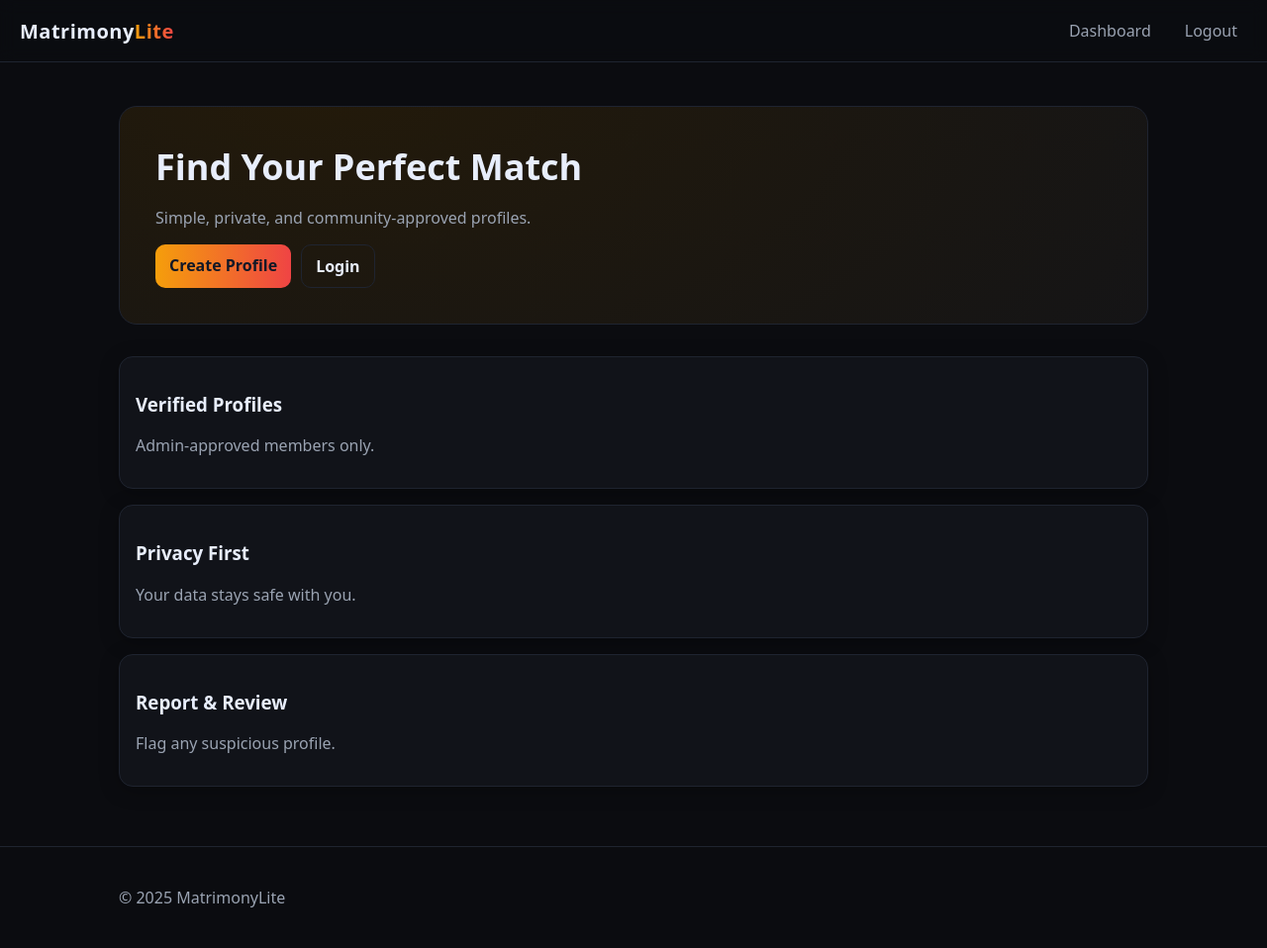
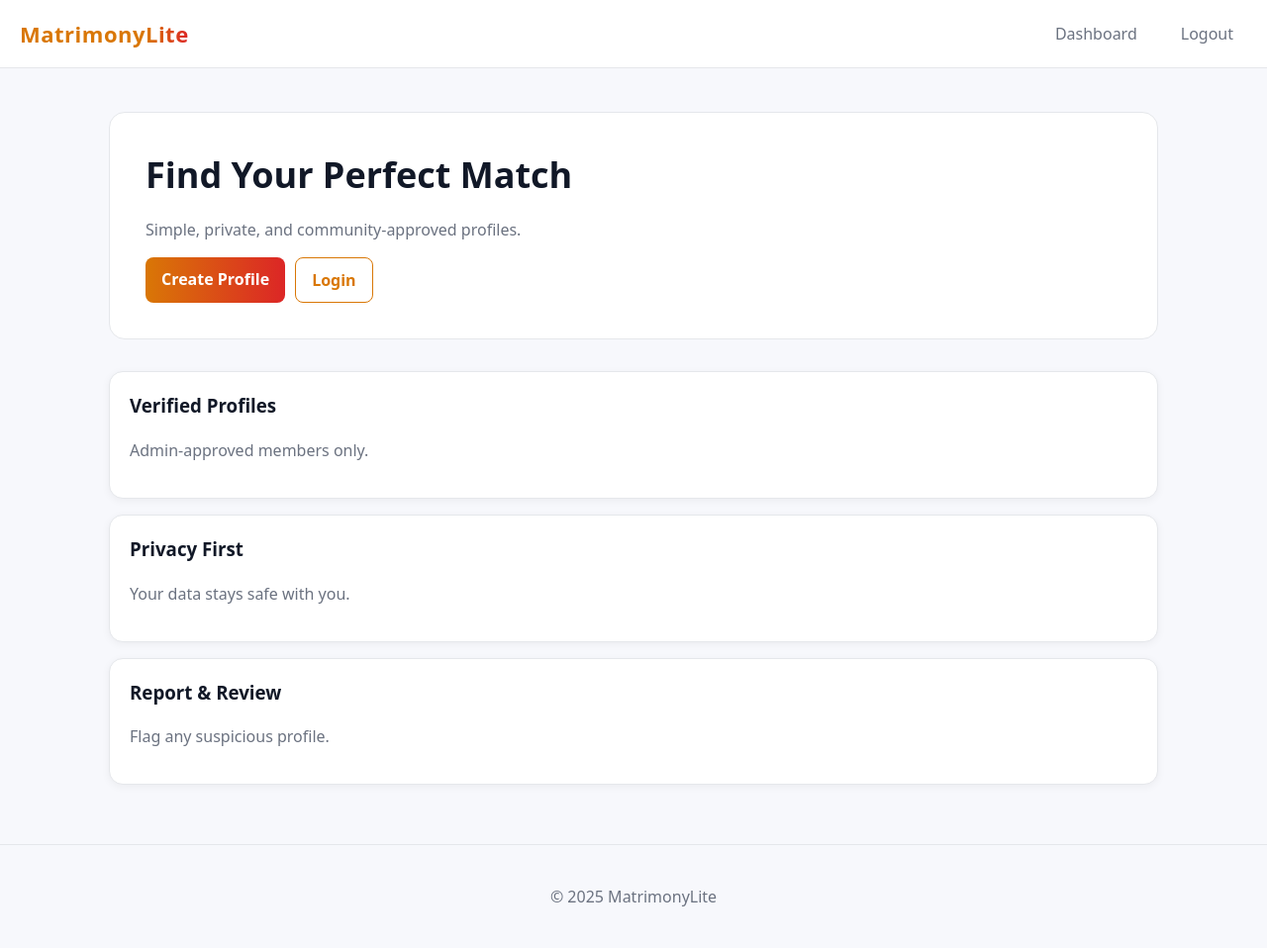
Before and after one commit to Amit1886/matrimony-app, a Flask app: template templates/index.html in a window 1280 px wide. Shown: the whole page at 99% size. Run offline with Flask 3, Linux system fonts and the light colour scheme; the template is opened without the code that fills it, so the values that code supplies are empty; the visitor is signed in with stand-in values (Sample User, id 1).

Commit message:
Update style.css

```diff
--- a/static/style.css
+++ b/static/style.css
@@ -1,32 +1,188 @@
-:root{--bg:#0b0c10;--panel:#111319;--muted:#9aa3b2;--text:#e8eefc;--brand:#f59e0b;--brand2:#ef4444;--line:#1f2430}
-*{box-sizing:border-box}html,body{margin:0;padding:0}
-body{font-family:system-ui,-apple-system,Segoe UI,Roboto,Ubuntu,Arial;background:var(--bg);color:var(--text)}
-.container{max-width:1080px;margin:0 auto;padding:20px}
-.site-header{display:flex;align-items:center;justify-content:space-between;padding:12px 20px;border-bottom:1px solid var(--line);position:sticky;top:0;background:rgba(11,12,16,.75);backdrop-filter:blur(8px);z-index:10}
-.brand{font-weight:800;font-size:20px;letter-spacing:.5px;color:var(--text);text-decoration:none}
-.brand span{background:linear-gradient(90deg,var(--brand),var(--brand2));-webkit-background-clip:text;background-clip:text;color:transparent}
-.nav{display:flex;gap:14px;align-items:center}
-.nav a{color:var(--muted);text-decoration:none;padding:8px 10px;border-radius:10px}
-.nav a:hover{color:var(--text);background:var(--panel)}
-.hero{margin-top:24px;border:1px solid var(--line);background:radial-gradient(1200px 600px at 20% -10%, #231a0a, transparent),var(--panel);
-padding:36px;border-radius:18px}
-.hero h1{font-size:36px;margin:0 0 6px}
-.hero .actions{display:flex;gap:10px;margin-top:14px}
-.grid{display:grid;gap:16px}
-.grid.two{grid-template-columns:repeat(2,minmax(0,1fr))}
-@media (max-width:720px){.grid.two{grid-template-columns:1fr}}
-.card{background:var(--panel);border:1px solid var(--line);padding:16px;border-radius:14px;box-shadow:0 4px 20px rgba(0,0,0,.25)}
-.cards .card h3{margin-top:0}
-.form{display:grid;gap:12px;max-width:700px}
-.form input,.form select,.form textarea{width:100%;padding:10px;border-radius:10px;border:1px solid var(--line);background:#0f121a;color:var(--text)}
-.btn{display:inline-block;background:linear-gradient(90deg,var(--brand),var(--brand2));color:#111827;border:none;padding:10px 14px;border-radius:10px;text-decoration:none;font-weight:700;cursor:pointer}
-.btn:hover{opacity:.95}
-.btn-outline{background:transparent;color:var(--text);border:1px solid var(--line)}
-.w-full{width:100%}
-.mt-8{margin-top:8px}.mt-16{margin-top:16px}.mt-32{margin-top:32px}
-.muted{color:var(--muted)}
-.flash{list-style:none;padding:10px;border:1px solid #f59e0b33;background:#1a1306;color:#fbbf24;border-radius:10px}
-.table{width:100%;border-collapse:collapse}
-.table th,.table td{border:1px solid var(--line);padding:10px}
-.table th{background:#0f121a}
-.site-footer{border-top:1px solid var(--line);padding:20px 0;margin-top:40px;color:var(--muted)}
+:root {
+  --bg: #f7f8fc;
+  --panel: #ffffff;
+  --muted: #6b7280;
+  --text: #111827;
+  --brand: #d97706;
+  --brand2: #dc2626;
+  --line: #e5e7eb;
+}
+
+* { box-sizing: border-box }
+html, body { margin: 0; padding: 0 }
+
+body {
+  font-family: system-ui, -apple-system, Segoe UI, Roboto, Ubuntu, Arial;
+  background: var(--bg);
+  color: var(--text);
+  line-height: 1.5;
+}
+
+/* Container */
+.container {
+  max-width: 1100px;
+  margin: 0 auto;
+  padding: 20px;
+}
+
+/* Header */
+.site-header {
+  display: flex;
+  align-items: center;
+  justify-content: space-between;
+  padding: 14px 20px;
+  border-bottom: 1px solid var(--line);
+  position: sticky;
+  top: 0;
+  background: #fff;
+  z-index: 10;
+}
+.brand {
+  font-weight: 800;
+  font-size: 22px;
+  letter-spacing: .5px;
+  color: var(--brand);
+  text-decoration: none;
+}
+.brand span {
+  background: linear-gradient(90deg, var(--brand), var(--brand2));
+  -webkit-background-clip: text;
+  background-clip: text;
+  color: transparent;
+}
+.nav {
+  display: flex;
+  gap: 16px;
+  align-items: center;
+}
+.nav a {
+  color: var(--muted);
+  text-decoration: none;
+  padding: 8px 14px;
+  border-radius: 8px;
+  transition: 0.2s;
+}
+.nav a:hover {
+  color: var(--text);
+  background: var(--line);
+}
+
+/* Hero */
+.hero {
+  margin-top: 24px;
+  border: 1px solid var(--line);
+  background: #fff;
+  padding: 36px;
+  border-radius: 16px;
+}
+.hero h1 {
+  font-size: 36px;
+  margin: 0 0 12px;
+}
+.hero .actions {
+  display: flex;
+  gap: 10px;
+  margin-top: 14px;
+}
+
+/* Grid + Cards */
+.grid { display: grid; gap: 16px }
+.grid.two { grid-template-columns: repeat(2, minmax(0, 1fr)) }
+@media (max-width:720px) { .grid.two { grid-template-columns: 1fr } }
+
+.card {
+  background: var(--panel);
+  border: 1px solid var(--line);
+  padding: 20px;
+  border-radius: 14px;
+  box-shadow: 0 2px 8px rgba(0,0,0,.05);
+}
+.card h3 { margin-top: 0 }
+
+/* Forms */
+.form {
+  display: grid;
+  gap: 12px;
+  max-width: 700px;
+}
+.form input, .form select, .form textarea {
+  width: 100%;
+  padding: 10px 12px;
+  border-radius: 10px;
+  border: 1px solid var(--line);
+  background: #fff;
+  color: var(--text);
+}
+.form input:focus, .form select:focus, .form textarea:focus {
+  border-color: var(--brand);
+  outline: none;
+}
+
+/* Buttons */
+.btn {
+  display: inline-block;
+  background: linear-gradient(90deg, var(--brand), var(--brand2));
+  color: #fff;
+  border: none;
+  padding: 10px 16px;
+  border-radius: 8px;
+  text-decoration: none;
+  font-weight: 600;
+  cursor: pointer;
+  transition: 0.2s;
+}
+.btn:hover { opacity: .9 }
+.btn-outline {
+  background: transparent;
+  color: var(--brand);
+  border: 1px solid var(--brand);
+}
+.btn-outline:hover {
+  background: var(--brand);
+  color: #fff;
+}
+
+/* Utilities */
+.w-full { width: 100% }
+.mt-8 { margin-top: 8px }
+.mt-16 { margin-top: 16px }
+.mt-32 { margin-top: 32px }
+.muted { color: var(--muted) }
+
+/* Alerts */
+.flash {
+  list-style: none;
+  padding: 12px;
+  border: 1px solid #fcd34d;
+  background: #fef9c3;
+  color: #92400e;
+  border-radius: 8px;
+  margin-top: 12px;
+}
+
+/* Tables */
+.table {
+  width: 100%;
+  border-collapse: collapse;
+  margin-top: 12px;
+  background: #fff;
+}
+.table th, .table td {
+  border: 1px solid var(--line);
+  padding: 12px;
+  text-align: left;
+}
+.table th {
+  background: #f3f4f6;
+  font-weight: 600;
+}
+.table tr:nth-child(even) { background: #fafafa }
+
+/* Footer */
+.site-footer {
+  border-top: 1px solid var(--line);
+  padding: 20px 0;
+  margin-top: 40px;
+  color: var(--muted);
+  text-align: center;
+}
```
